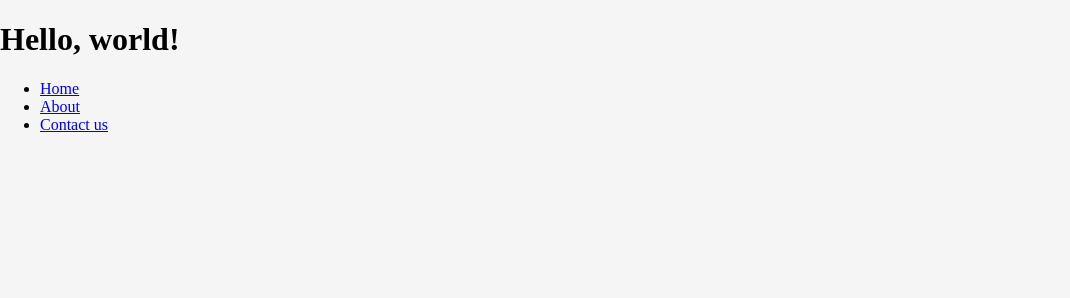
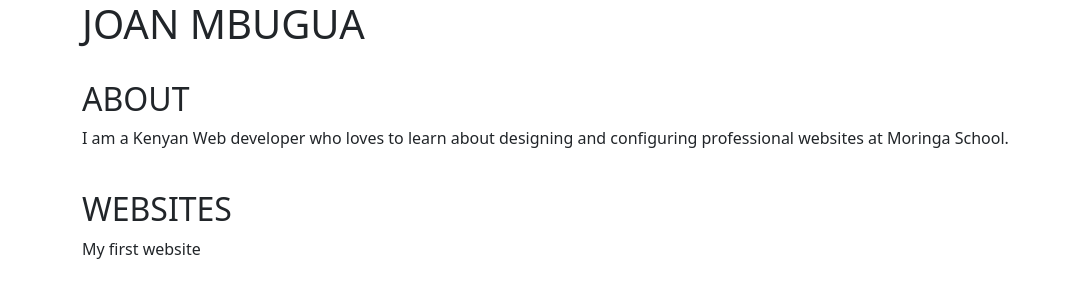
Before and after one commit to joanmbugua55/ip-1, a plain HTML site: page index.html in a window 1280 px wide. Shown: the whole page, without its empty margins (0-1070 px from the left). Drawn offline with nearby package versions, Linux system fonts and the light colour scheme.

Commit message:
added boostrap files

```diff
--- a/index.html
+++ b/index.html
@@ -4,28 +4,46 @@
     <!-- Required meta tags -->
     <meta charset="utf-8">
     <meta name="viewport" content="width=device-width, initial-scale=1">
-    <link rel = "stylesheet" text="text/css" href = "css/style.css" />
+
+    <!-- Bootstrap CSS -->
+    <link href="https://cdn.jsdelivr.net/npm/bootstrap@5.0.1/dist/css/bootstrap.min.css" rel="stylesheet" integrity="sha384-+0n0xVW2eSR5OomGNYDnhzAbDsOXxcvSN1TPprVMTNDbiYZCxYbOOl7+AMvyTG2x" crossorigin="anonymous">
+
+    <title>Website Portfolio</title>
+  </head>
+  <body>
+
+    <div class= "container">
 
 
-    <title>Hello, world!</title>
-  </head>
-  <body>
-    <h1>Hello, world!</h1>
-        <section>
-            <!--navigation-->
-            <nav>
-                <ul>
-                    <li><a href = "#">Home</a></li>
-                    <li><a href = "#">About</a></li>
-                    <li><a href = "#">Contact us</a></li>
+    <h1 class = "page-header">JOAN MBUGUA</h1>
 
 
-                </ul>
-
-            </nav>
 
 
-        </section>
+            <br>
+        <h2>ABOUT</h2>
+            <p>I am a Kenyan Web developer who loves to learn about designing and configuring professional websites at Moringa School. </p>
 
+
+
+                <br>
+
+            <h2>WEBSITES </h2>
+            <p>My first website </p>
+
+
+
+        <!---Alignment-->
+
+            <p class="text-left text-lowercase>About</p>
+    </div>
+    <!-- Option 1: Bootstrap Bundle with Popper -->
+    <script src="https://cdn.jsdelivr.net/npm/bootstrap@5.0.1/dist/js/bootstrap.bundle.min.js" integrity="sha384-gtEjrD/SeCtmISkJkNUaaKMoLD0//ElJ19smozuHV6z3Iehds+3Ulb9Bn9Plx0x4" crossorigin="anonymous"></script>
+
+    <!-- Option 2: Separate Popper and Bootstrap JS -->
+    <!--
+    <script src="https://cdn.jsdelivr.net/npm/@popperjs/core@2.9.2/dist/umd/popper.min.js" integrity="sha384-IQsoLXl5PILFhosVNubq5LC7Qb9DXgDA9i+tQ8Zj3iwWAwPtgFTxbJ8NT4GN1R8p" crossorigin="anonymous"></script>
+    <script src="https://cdn.jsdelivr.net/npm/bootstrap@5.0.1/dist/js/bootstrap.min.js" integrity="sha384-Atwg2Pkwv9vp0ygtn1JAojH0nYbwNJLPhwyoVbhoPwBhjQPR5VtM2+xf0Uwh9KtT" crossorigin="anonymous"></script>
+    -->
   </body>
 </html>
```
Also changed, not shown: bootstrap.min.js (added), css/bootstrap.min.css (added), style.css (renamed from css/style.css).
